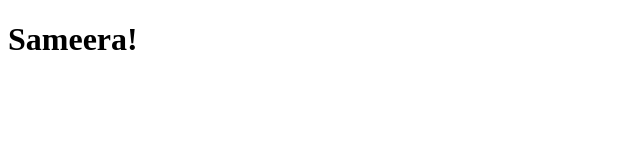
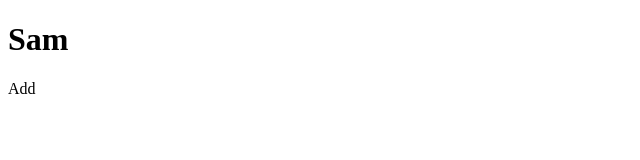
Before and after one commit to Sameemadhu16/React_projects, a React (Vite) app in the folder react-demos/: page / in a window 1280 px wide. Shown: the top 160 px of the page, without its empty margins (0-640 px from the left). Built offline with nearby package versions, Linux system fonts and the light colour scheme.

Commit message:
Add Greet and Add components to App and update rendering

```diff
--- a/react-demos/src/App.jsx
+++ b/react-demos/src/App.jsx
@@ -1,5 +1,11 @@
+import Add from "./components/Add";
+import Greet from "./components/Greet";
+
 const App = () => {
-  return <h1>Sameera!</h1>;
+  return <div>
+    <Greet/>
+    <Add/>
+  </div>;
 }
 
 export default App;
--- /dev/null
+++ b/react-demos/src/components/Add.jsx
@@ -0,0 +1,11 @@
+import React from 'react'
+
+const Add = () => {
+  return (
+    <div>
+      Add
+    </div>
+  )
+}
+
+export default Add
--- /dev/null
+++ b/react-demos/src/components/Greet.jsx
@@ -0,0 +1,9 @@
+import React from 'react'
+
+const  Greet = () => {
+  return (
+    <h1>Sam</h1>
+  )
+}
+
+export default Greet
```
